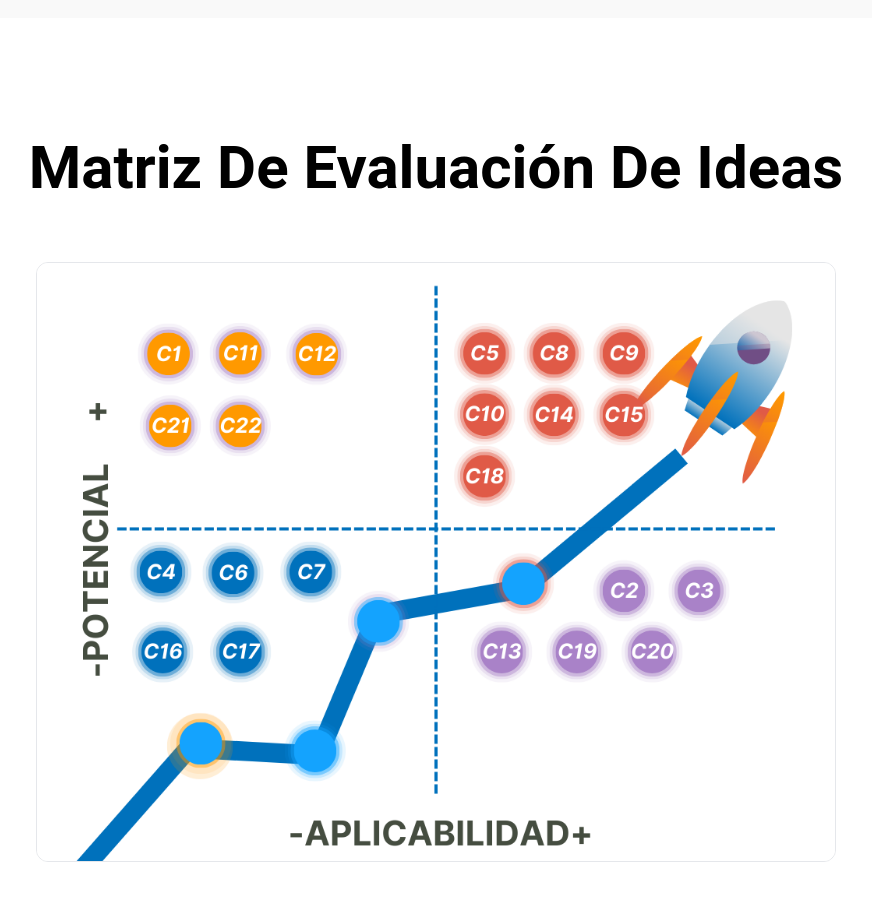
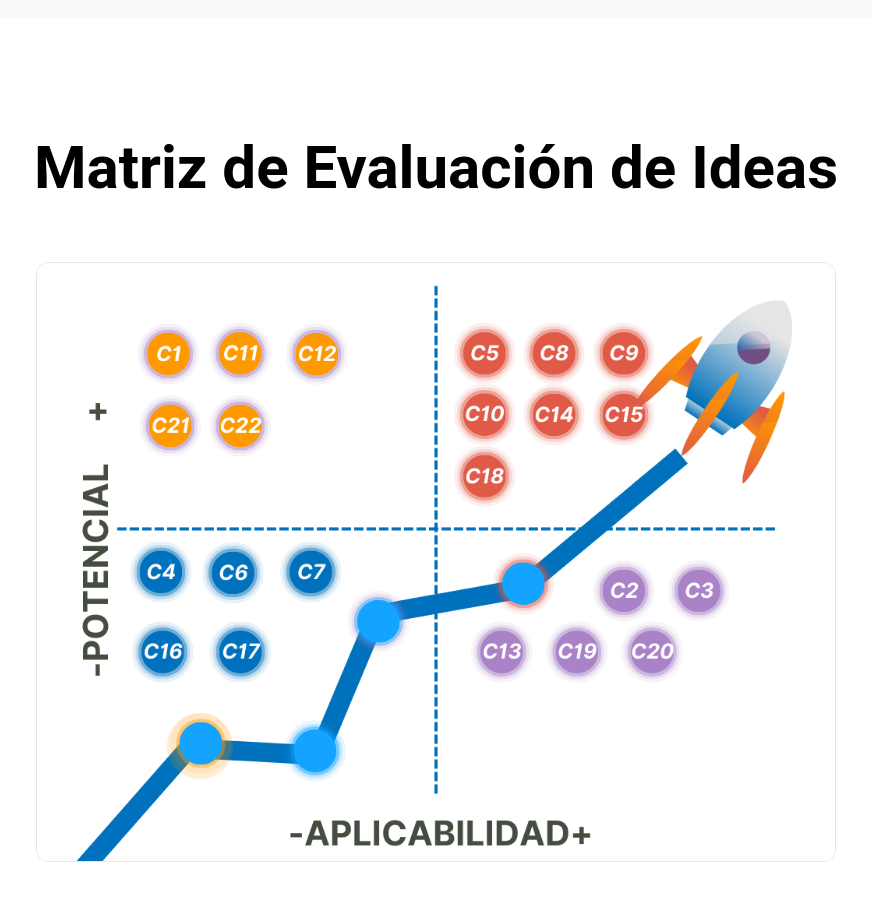
Before and after one commit to LeoRami99/katharsis, a Next.js app: page / in a window 1280 px wide. Shown: the part 5460-6360 px from the top of the page, without its empty margins (204-1076 px from the left). Built offline with nearby package versions, Linux system fonts and the light colour scheme.

Commit message:
fix: correct capitalization in section title for consistency

```diff
--- a/src/app/components/Sections/SectionMatriz.tsx
+++ b/src/app/components/Sections/SectionMatriz.tsx
@@ -1,7 +1,7 @@
 const SectionMatriz = () => {
     return (
         <section className="py-20 bg-white" id="matriz">
-            <h1 className="text-black text-6xl font-bold text-center mt-10 mb-16">Matriz De Evaluación De Ideas</h1>
+            <h1 className="text-black text-6xl font-bold text-center mt-10 mb-16">Matriz de Evaluación de Ideas</h1>
             <div className="flex flex-col justify-center items-center">
                 <img src="/rocket.png" alt="Matriz Rocket" width={800} height={800} className="mx-auto border rounded-xl" />
             </div>
```
